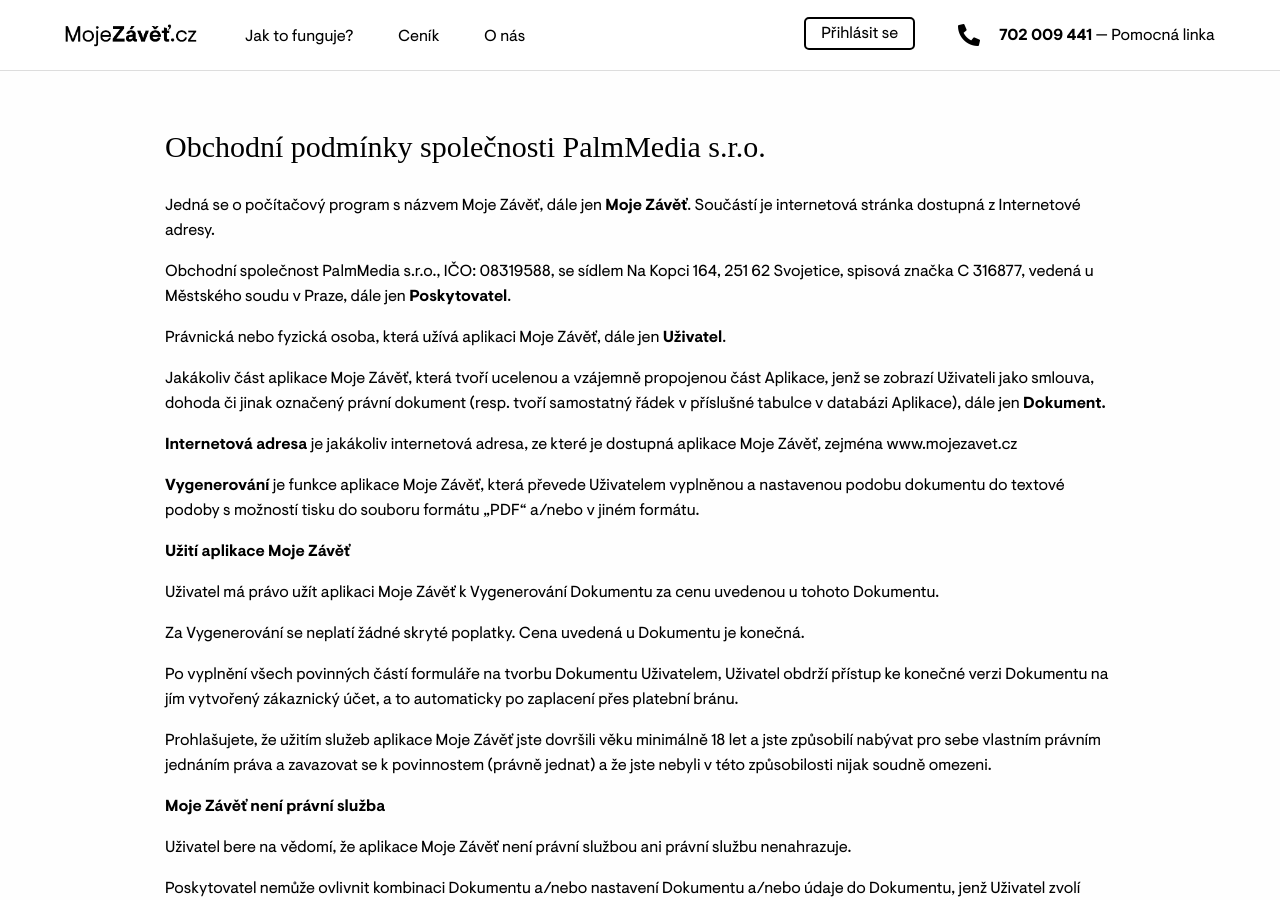
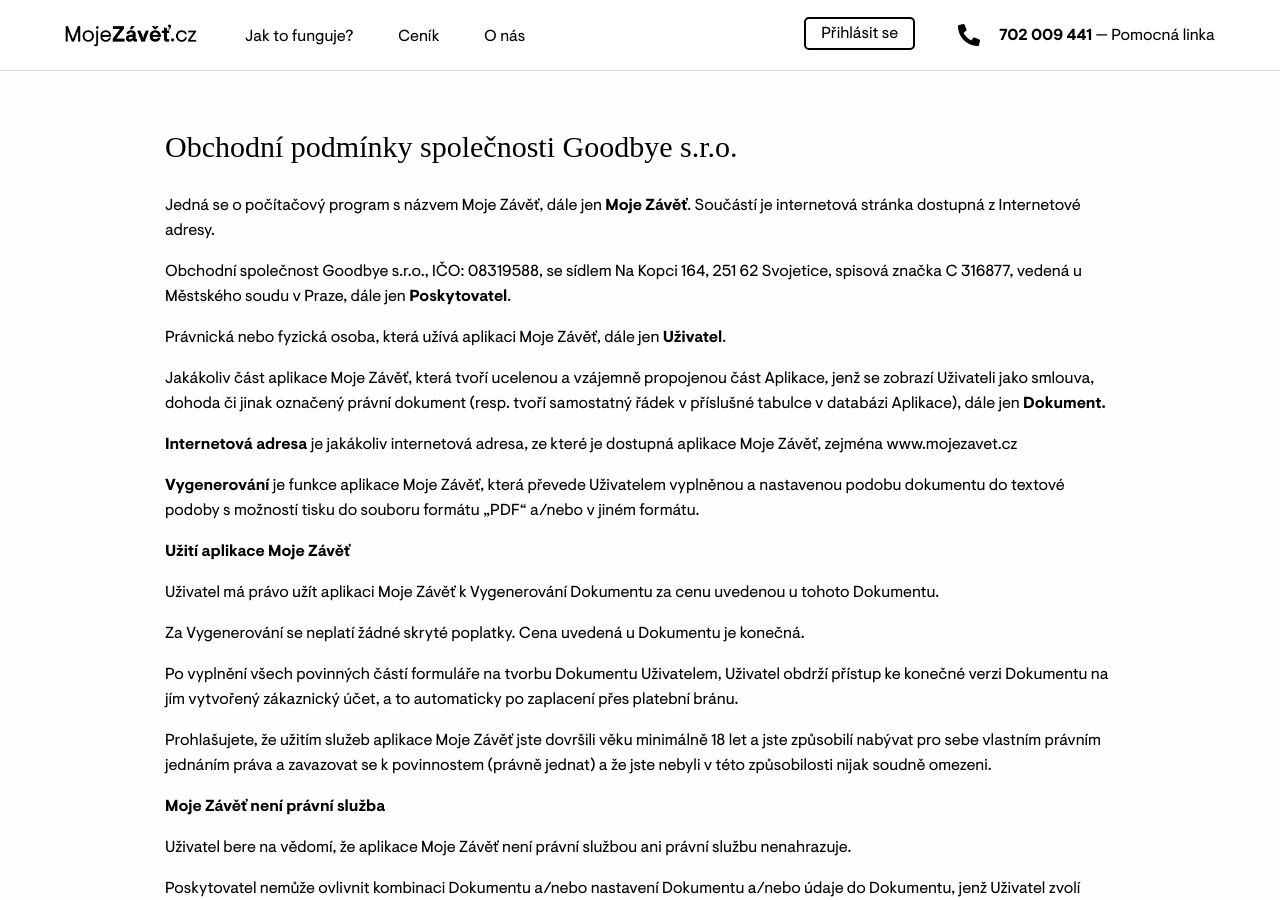
Before and after one commit to StyvekDrtic/mojeZavet.cz, a Jekyll site: the page built from vseobecne_obchodni_podminky.html, in a window 1280 px wide and 900 px high. Built offline with Jekyll 4.4.1, drawn with Linux system fonts in a browser that asks for light colours; some web fonts are replaced; some of the changed text lies outside the part shown.

Commit message:
goodbye sro

```diff
--- a/_includes/footer.html
+++ b/_includes/footer.html
@@ -26,7 +26,7 @@
       <li>
         <h4>MojeZávěť.cz</h4>
       </li>
-      <li>PalmMedia s.r.o.</li>
+      <li>Goodbye s.r.o.</li>
       <li>Na Kopci 164, Svojetice 251 62</li>
       <li>IČO: 82882828</li>
       <li class="footerPopisText">Zapsáno v obchodním rejstříku pod spisovou značkou C 316877 u Městského soudu v Praze.</li>
@@ -41,7 +41,7 @@
     <img src="https://najdimazlicka.cz/assets/img/karty6-min.png" alt="platba kartou">
     <img src="https://najdimazlicka.cz/assets/img/karty7-min.png" alt="platba kartou">
   </div>
-  <span>Copyright © 2020 PalmMedia s.r.o.</span>
+  <span>Copyright © 2020 Goodbye s.r.o.</span>
   <script src="https://ajax.googleapis.com/ajax/libs/jquery/2.2.4/jquery.min.js"></script>
   <script src="assets/js/app.js?a=2"></script>
 </footer>
--- a/_includes/head.html
+++ b/_includes/head.html
@@ -6,7 +6,7 @@
   <title>{{ page.title }}</title>
   <meta name="description" content="{{ page.description }}">
   <meta name="keywords" content="{{ site.keywords }}">
-  <meta name="author" content="PalmMedia">
+  <meta name="author" content="Goodbye">
   <meta name="language" content="cs">
 
   <meta property="og:title" content="{{ page.title }}">
--- a/vseobecne_obchodni_podminky.html
+++ b/vseobecne_obchodni_podminky.html
@@ -5,10 +5,10 @@
 ---
 
 <section class="legal">
-  <h1>Obchodn&iacute; podm&iacute;nky společnosti PalmMedia s.r.o.</h1>
+  <h1>Obchodn&iacute; podm&iacute;nky společnosti Goodbye s.r.o.</h1>
   <div class="legalText">
     <p>Jedn&aacute; se o poč&iacute;tačov&yacute; program s n&aacute;zvem Moje Z&aacute;věť, d&aacute;le jen <strong>Moje Z&aacute;věť</strong>. Souč&aacute;st&iacute; je internetov&aacute; str&aacute;nka dostupn&aacute; z Internetov&eacute; adresy.</p>
-    <p>Obchodn&iacute; společnost PalmMedia s.r.o., IČO: 08319588, se s&iacute;dlem Na Kopci 164, 251 62 Svojetice, spisov&aacute; značka C 316877, veden&aacute; u Městsk&eacute;ho soudu v Praze, d&aacute;le jen <strong>Poskytovatel</strong>.</p>
+    <p>Obchodn&iacute; společnost Goodbye s.r.o., IČO: 08319588, se s&iacute;dlem Na Kopci 164, 251 62 Svojetice, spisov&aacute; značka C 316877, veden&aacute; u Městsk&eacute;ho soudu v Praze, d&aacute;le jen <strong>Poskytovatel</strong>.</p>
     <p>Pr&aacute;vnick&aacute; nebo fyzick&aacute; osoba, kter&aacute; už&iacute;v&aacute; aplikaci Moje Z&aacute;věť, d&aacute;le jen <strong>Uživatel</strong>.</p>
     <p>Jak&aacute;koliv č&aacute;st aplikace Moje Z&aacute;věť, kter&aacute; tvoř&iacute; ucelenou a vz&aacute;jemně propojenou č&aacute;st Aplikace, jenž se zobraz&iacute; Uživateli jako smlouva, dohoda či jinak označen&yacute; pr&aacute;vn&iacute; dokument (resp. tvoř&iacute; samostatn&yacute; ř&aacute;dek v př&iacute;slu&scaron;n&eacute; tabulce v datab&aacute;zi Aplikace), d&aacute;le jen <strong>Dokument.</strong></p>
     <p><strong>Internetov&aacute; adresa </strong>je jak&aacute;koliv internetov&aacute; adresa, ze kter&eacute; je dostupn&aacute; aplikace Moje Z&aacute;věť, zejm&eacute;na www.mojezavet.cz</p>
@@ -76,7 +76,7 @@
     <p>Pr&aacute;vn&iacute; vztah mezi Poskytovatelem a Uživatelem se ř&iacute;d&iacute; pr&aacute;vem st&aacute;tu Poskytovatele a př&iacute;padn&eacute; spory budou rozhodov&aacute;ny věcně a m&iacute;stně př&iacute;slu&scaron;n&yacute;m soudem podle zapsan&eacute;ho s&iacute;dla Poskytovatele.</p>
     <p>Tyto obchodn&iacute; podm&iacute;nky nab&yacute;vaj&iacute; platnosti a &uacute;činnosti dne 1. 1. 2021.</p>
     <p>&nbsp;</p>
-    <p>PalmMedia s.r.o.</p>
+    <p>Goodbye s.r.o.</p>
     <p>Jiř&iacute; &Scaron;těp&aacute;nek, jednatel</p>
   </div>
 </section>
```
Also changed, not shown: 5 other files.
